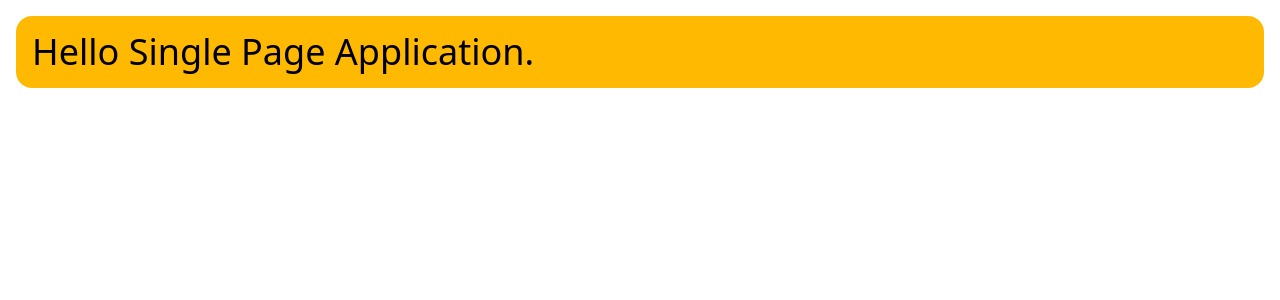
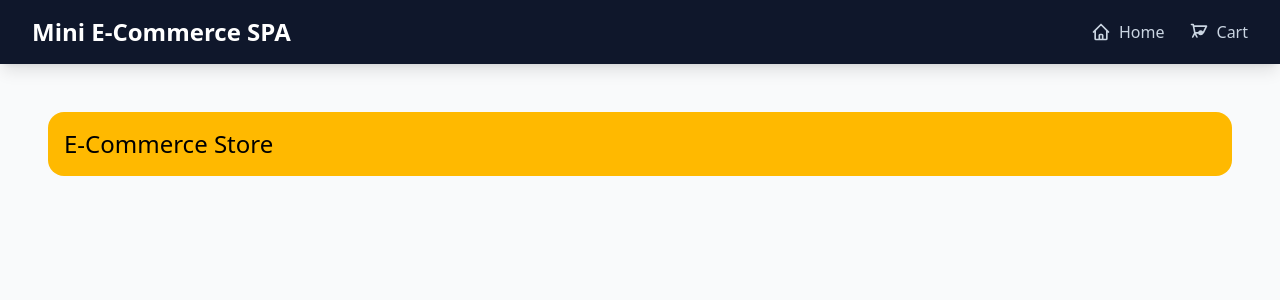
Before and after one commit to whiteblueskyss/Mini-E-Commerce-SPA, a React (Vite) app in the folder frontend/: page / in a window 1280 px wide. Shown: the top 300 px of the page. Built offline with nearby package versions, Linux system fonts and the light colour scheme.

Commit message:
Header added and Svgs file created for Icon

```diff
--- a/frontend/src/App.jsx
+++ b/frontend/src/App.jsx
@@ -1,10 +1,16 @@
 import "./App.css";
+import Header from "./components/Header";
 
 function App() {
   return (
-    <h1 className="m-4 p-4 bg-amber-400 text-4xl rounded-2xl">
-      Hello Single Page Application.
-    </h1>
+    <div className="min-h-screen bg-gray-50">
+      <Header />
+      <main className="max-w-7xl mx-auto px-4 sm:px-6 lg:px-8 py-8 pt-24">
+        <h1 className="bg-amber-400 text-2xl p-4 m-4 rounded-2xl">
+          E-Commerce Store
+        </h1>
+      </main>
+    </div>
   );
 }
 
--- /dev/null
+++ b/frontend/src/assets/Svgs.jsx
@@ -0,0 +1,35 @@
+// SVG Icons for the E-Commerce Application
+
+export const CartIcon = ({ className = "w-6 h-6" }) => (
+  <svg
+    className={className}
+    fill="none"
+    stroke="currentColor"
+    viewBox="0 0 24 24"
+    xmlns="http://www.w3.org/2000/svg"
+  >
+    <path
+      strokeLinecap="round"
+      strokeLinejoin="round"
+      strokeWidth={2}
+      d="M3 3h2l.4 2M7 13h10l4-8H5.4m0 0L7 13m0 0l-2.5 5M7 13l2.5 5m6.5-5a2 2 0 11-4 0 2 2 0 014 0z"
+    />
+  </svg>
+);
+
+export const HomeIcon = ({ className = "w-6 h-6" }) => (
+  <svg
+    className={className}
+    fill="none"
+    stroke="currentColor"
+    viewBox="0 0 24 24"
+    xmlns="http://www.w3.org/2000/svg"
+  >
+    <path
+      strokeLinecap="round"
+      strokeLinejoin="round"
+      strokeWidth={2}
+      d="M3 12l2-2m0 0l7-7 7 7M5 10v10a1 1 0 001 1h3m10-11l2 2m-2-2v10a1 1 0 01-1 1h-3m-6 0a1 1 0 001-1v-4a1 1 0 011-1h2a1 1 0 011 1v4a1 1 0 001 1m-6 0h6"
+    />
+  </svg>
+);
--- /dev/null
+++ b/frontend/src/components/Header.jsx
@@ -0,0 +1,37 @@
+import { CartIcon, HomeIcon } from "../assets/Svgs";
+
+const Header = ({ cartItemCount = 0 }) => {
+  return (
+    <header className="bg-slate-900 shadow-lg fixed top-0 left-0 right-0 z-50">
+      <div className="max-w-7xl mx-auto px-4 sm:px-6 lg:px-8">
+        <div className="flex justify-between items-center py-4">
+          <div className="flex items-center">
+            <h1 className="text-2xl font-bold text-white">
+              Mini E-Commerce SPA
+            </h1>
+          </div>
+          <nav className="flex items-center space-x-6">
+            <a
+              href="#"
+              className="text-slate-300 hover:text-white transition-colors duration-200 flex items-center space-x-2"
+            >
+              <HomeIcon className="w-5 h-5" />
+              <span className="hidden sm:inline">Home</span>
+            </a>
+            <button className="relative text-slate-300 hover:text-white transition-colors duration-200 flex items-center space-x-2">
+              <CartIcon className="w-5 h-5" />
+              <span className="hidden sm:inline">Cart</span>
+              {cartItemCount > 0 && (
+                <span className="absolute -top-2 -right-2 bg-red-600 text-white text-xs rounded-full h-5 w-5 flex items-center justify-center font-semibold">
+                  {cartItemCount}
+                </span>
+              )}
+            </button>
+          </nav>
+        </div>
+      </div>
+    </header>
+  );
+};
+
+export default Header;
```
